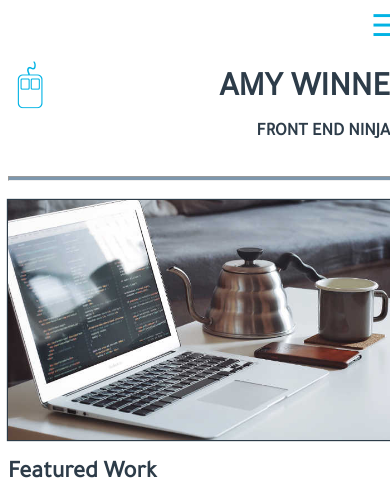
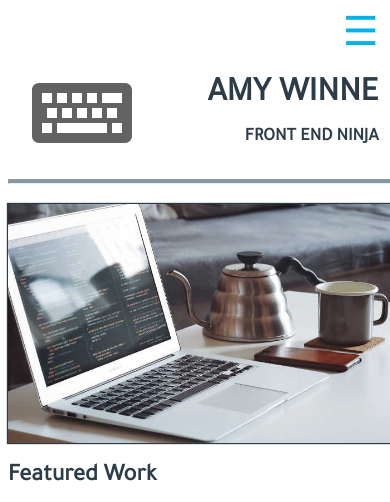
Before and after one commit to threadkind/GWGND01-Portfolio-Site, a plain HTML site: page index.html in a window 390 px wide. Shown: the top 502 px of the page. Drawn offline with nearby package versions, Linux system fonts and the light colour scheme.

Commit message:
Small tweak to responsive layout. Add keyboard svg logo

```diff
--- a/index.html
+++ b/index.html
@@ -10,7 +10,7 @@
     <body>
       <div id="hamburger">☰</div>
     <header>
-      <div id="header-logo">🖰</div>
+      <div id="header-logo"><img src="images/keyboard.svg" alt="keyboard logo"></div>
       <div id="header-name"><h1>Amy Winne</h1><h3>Front End Ninja</h3></div>
     </header>
     <nav>
--- a/styles.css
+++ b/styles.css
@@ -26,7 +26,8 @@ hr {
 }
 /* Hamburger Menu */
 #hamburger {
-	font-size: 30px;
+	padding: 0 5%;
+	font-size: 40px;
 	text-align: right;
 	color: var(--blue);
 	cursor: pointer;
@@ -39,12 +40,16 @@ header {
 	width: 100%;
 }
 #header-logo {
-	padding: 2.5% 2% 2%;
-	font-size: 48px;
-	color: var(--blue);
+	width: 150px;
+}
+#header-logo img {
+	padding: 0 20%;
+	width: 100px;
+	height: 100px;
+	fill: var(--blue);
 }
 #header-name {
-	padding: 2%;
+	padding: 0 5%;
 	line-height: 1.2em;
 	text-transform: uppercase;
 	width: 75%;
@@ -87,11 +92,7 @@ header {
 
 
 /* Hero Image*/
-/*#hero {
-	width: 100%;
-	display: flex;
-	justify-content: center;
-}*/
+
 #hero-img {
 	display: block;
 	width: 100%;
```
Also changed, not shown: images/keyboard.svg (added).
